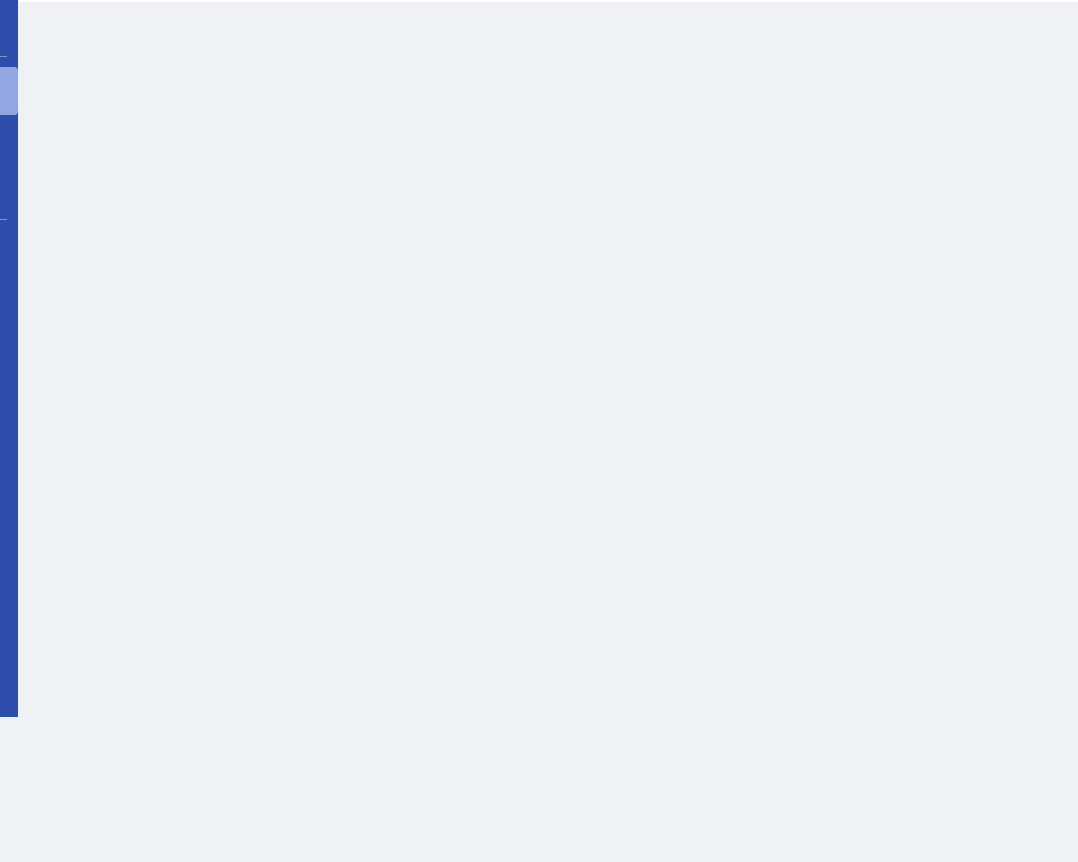
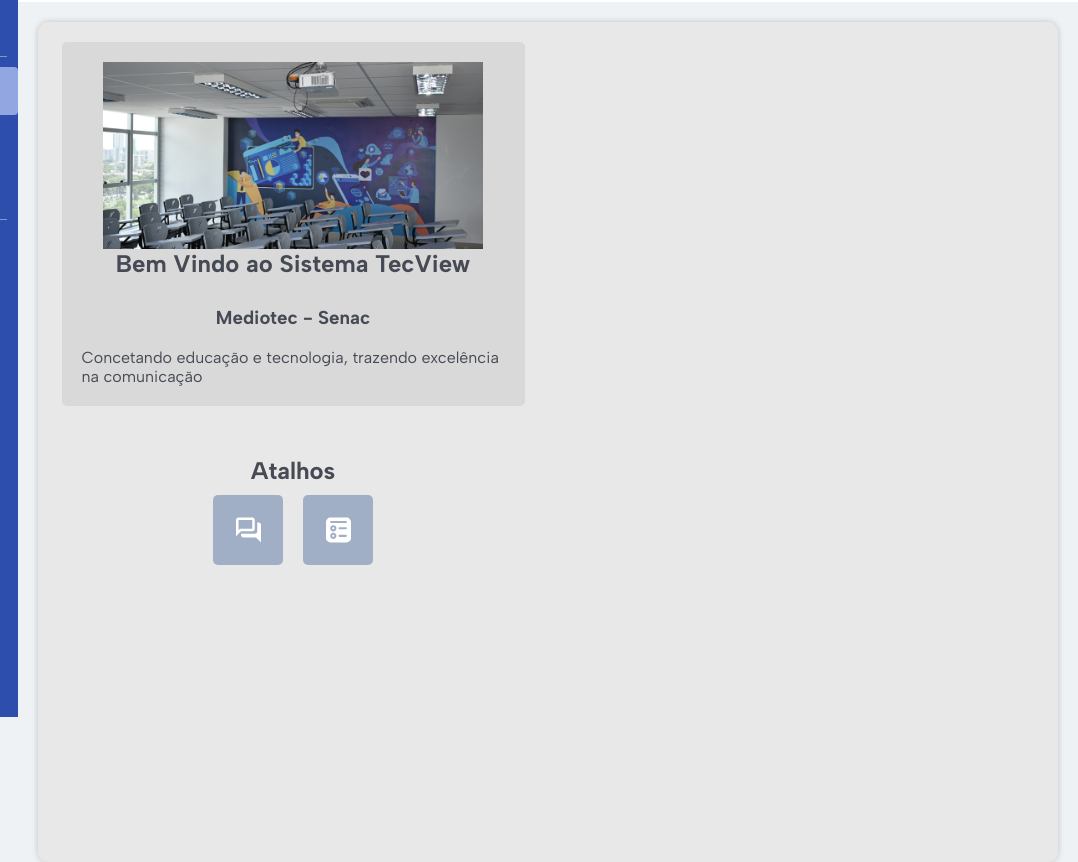
Before and after one commit to Baracutanga/frontend-netlify, a plain HTML site: page professor/home.html in a window 1280 px wide. Shown: the part 83-945 px from the top of the page, 202-1280 px from the left. Before the commit the page ends 800 px from the top, so only its background shows below. Drawn offline with Linux system fonts and the light colour scheme.

Commit message:
coisinhas

```diff
--- a/css/conceitoEscolha.css
+++ b/css/conceitoEscolha.css
@@ -1,7 +1,7 @@
 main {
     margin: 40px auto;
     width: 90%;
-    height: 55vh;
+    height: 100vh;
 }
 
 #titulo-filtro {
@@ -44,10 +44,14 @@
 
 #atributos {
     background-color: #fff;
-    width: 94.6%;
-    padding: 15px;
+    width: 100%;
+    padding: 15px 15px 15px 0px;
     margin-top: 10px;
-    padding-left: 40px;
+    padding-right: 0px;
+
+    & div {
+        margin-left: 40px;
+    }
 }
 
 ul {
--- a/professor/home.html
+++ b/professor/home.html
@@ -43,6 +43,24 @@
                 <img src="../img/imagem-do-usuario-com-fundo-preto (1).png" alt="img-user">
             </div>
         </header>
+        <main>
+            <div id="left">
+                <section id="welcome">
+                    <img src="../img/senac-photo.png" alt="senac-photo">
+                    <h1>Bem Vindo ao Sistema TecView</h1>
+                    <h3>Mediotec - Senac</h2>
+                    <p>Concetando educação e tecnologia, trazendo excelência na comunicação</p>
+                </section>
+                <section id="atalhos">
+                    <h1>Atalhos</h1>
+                    <div>
+                        <div class="atalho" id="comunicados-atalho"><img src="../icons/forum.svg" alt="icon-comunicados"></div>
+                        <div class="atalho" id="conceitos-atalho"><img src="../icons/Conceitos.svg" alt="icon-conceitos"></div>
+                    </div>
+                </section>
+            </div>
+            <div id="right"></div>
+        </main>
     </div>
 
     <script src="../app.js" type="module"></script>
--- a/styles.css
+++ b/styles.css
@@ -23,6 +23,26 @@
     flex-direction: column;
     width: 100%;
     height: 100vh;
+}
+
+main {
+    display: flex;
+    background-color: #E8E8E8;
+    margin: 20px;
+    border-radius: 10px;
+    box-shadow: 0px 0px 6px rgba(0, 0, 0, .2);
+
+    & section {
+        background-color: #D9D9D9;
+        padding: 20px;
+        color: #464A54;
+        display: flex;
+        width: 90%;
+        flex-direction: column;
+        justify-content: center;
+        align-items: center;
+        border-radius: 5px;
+    }
 }
 
 #container-main {
@@ -365,7 +385,8 @@
     width: 90%;
     height: 60vh;
     margin: 20px auto;
-;}
+    ;
+}
 
 .icon {
     display: flex;
@@ -377,6 +398,57 @@
 
     & img {
         width: 80%;
+    }
+}
+
+section {
+    background-color: #E8E8E8;
+    padding: 20px;
+
+    & h1 {
+        margin-bottom: 10px;
+    }
+}
+
+#left,
+#right {
+    display: flex;
+    flex-direction: column;
+    align-items: center;
+    width: 50%;
+    height: 100vh;
+    padding: 20px;
+}
+
+#welcome {
+    margin-bottom: 30px;
+
+    & img {
+        width: 90%;
+    }
+}
+
+#atalhos {
+    background-color: rgba(0, 0, 0, 0);
+
+    & div {
+        display: flex;
+        justify-content: center;
+        align-items: center;
+        margin: 0px 10px;
+    }
+}
+
+.atalho {
+    background-color: #A1AFC6;
+    padding: 10px;
+    width: 50px;
+    height: 50px;
+    border-radius: 5px;
+    cursor: pointer;
+
+    & img {
+        width: 50%;
     }
 }
 
```
Also changed, not shown: coordenador/conceitosEscolha.html (+3 -1 lines), css/registros.css (+4 -3 lines), img/senac-photo.png (added).
